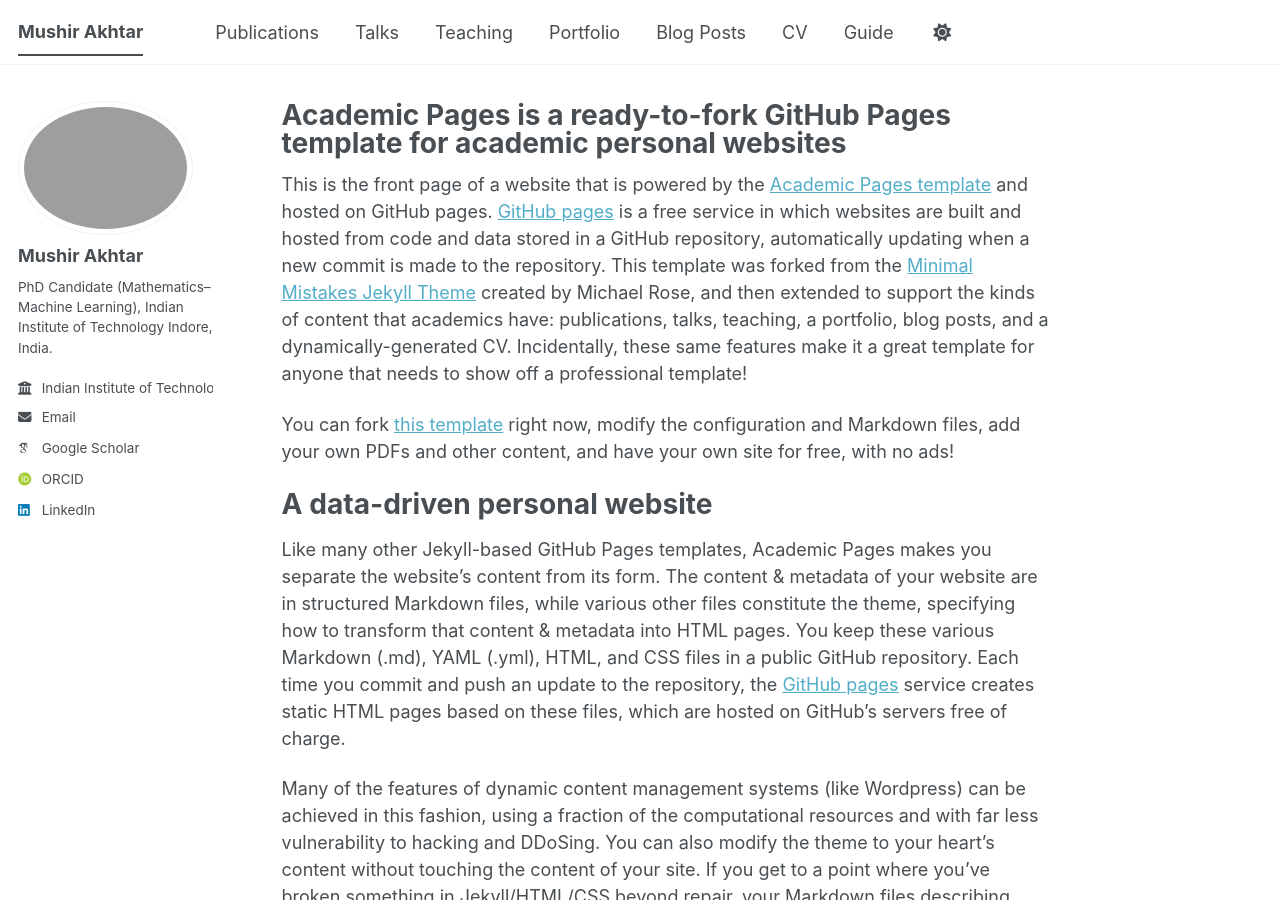
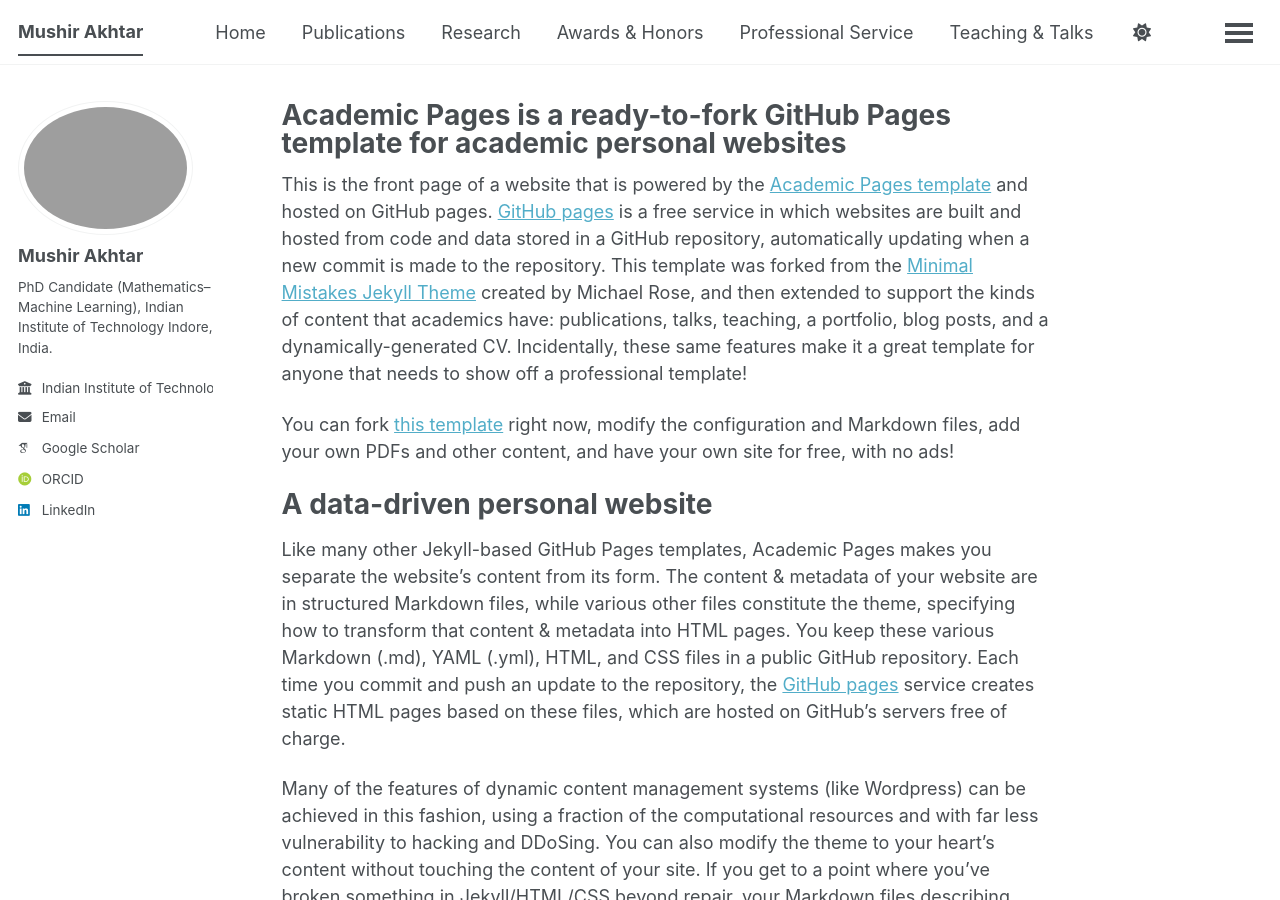
Before and after one commit to mushir-akhtar/mushir-akhtar.github.io, a Jekyll site: the page built from _pages/about.md, in a window 1280 px wide and 900 px high. Built offline with Jekyll 4.4.1, drawn with Linux system fonts in a browser that asks for light colours; some web fonts are replaced; a script bundle is joined from its source files by our own code; library files that are not in the unit come from our copies.

Commit message:
Update navigation.yml

```diff
--- a/_data/navigation.yml
+++ b/_data/navigation.yml
@@ -8,26 +8,21 @@
 #      Markdown formatted page while the second is generated using JSON.
 
 main:
+  - title: "Home"
+    url: /
   - title: "Publications"
     url: /publications/
-
-  - title: "Talks"
-    url: /talks/
-
-  - title: "Teaching"
+  - title: "Research"
+    url: /research/
+  - title: "Awards & Honors"
+    url: /awards/
+  - title: "Professional Service"
+    url: /service/
+  - title: "Teaching & Talks"
     url: /teaching/
-
-  - title: "Portfolio"
-    url: /portfolio/
-
-  - title: "Blog Posts"
-    url: /year-archive/
-
   - title: "CV"
     url: /cv/
-
-  # - title: "CV"
-  #   url: /cv-json/
-
-  - title: "Guide"
-    url: /markdown/
+  - title: "Contact"
+    url: /contact/
+  - title: "News"
+    url: /news/
```
